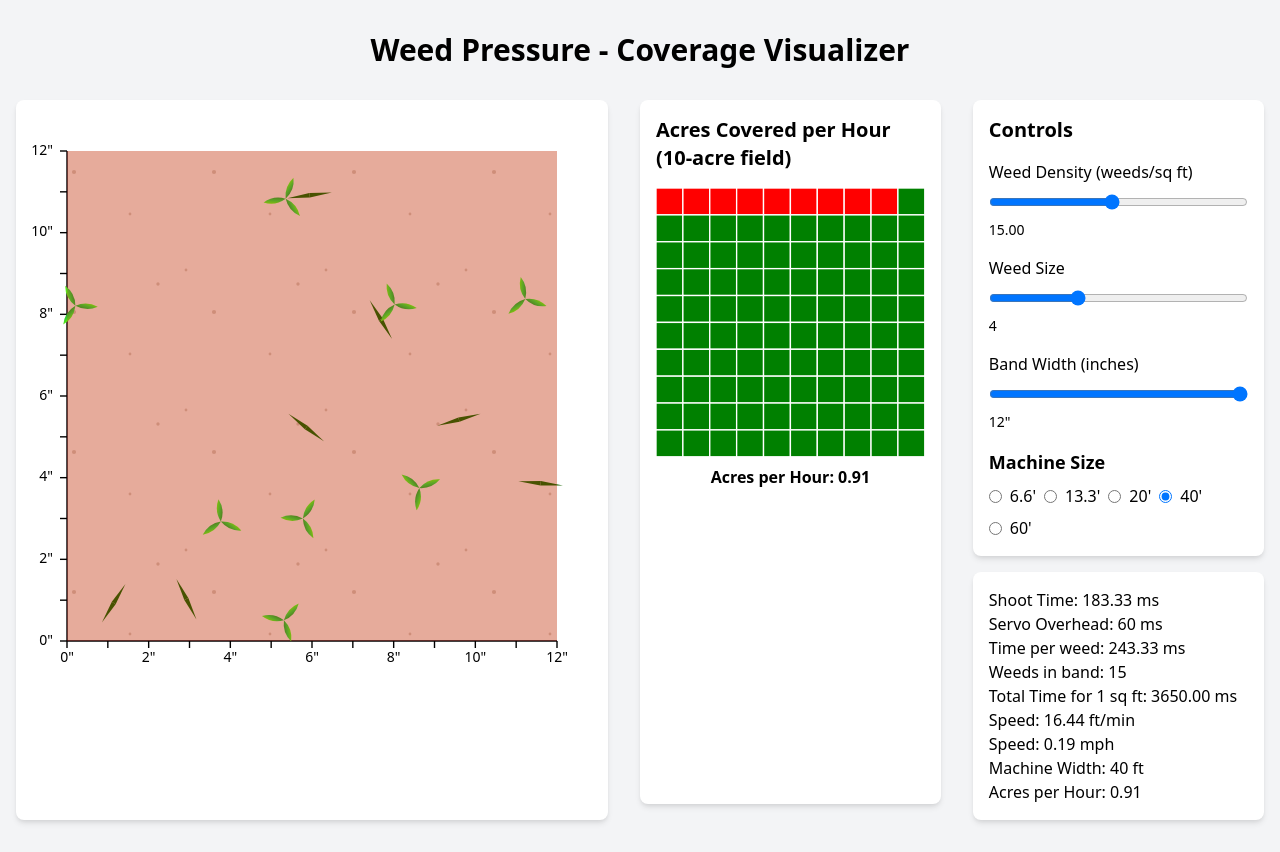
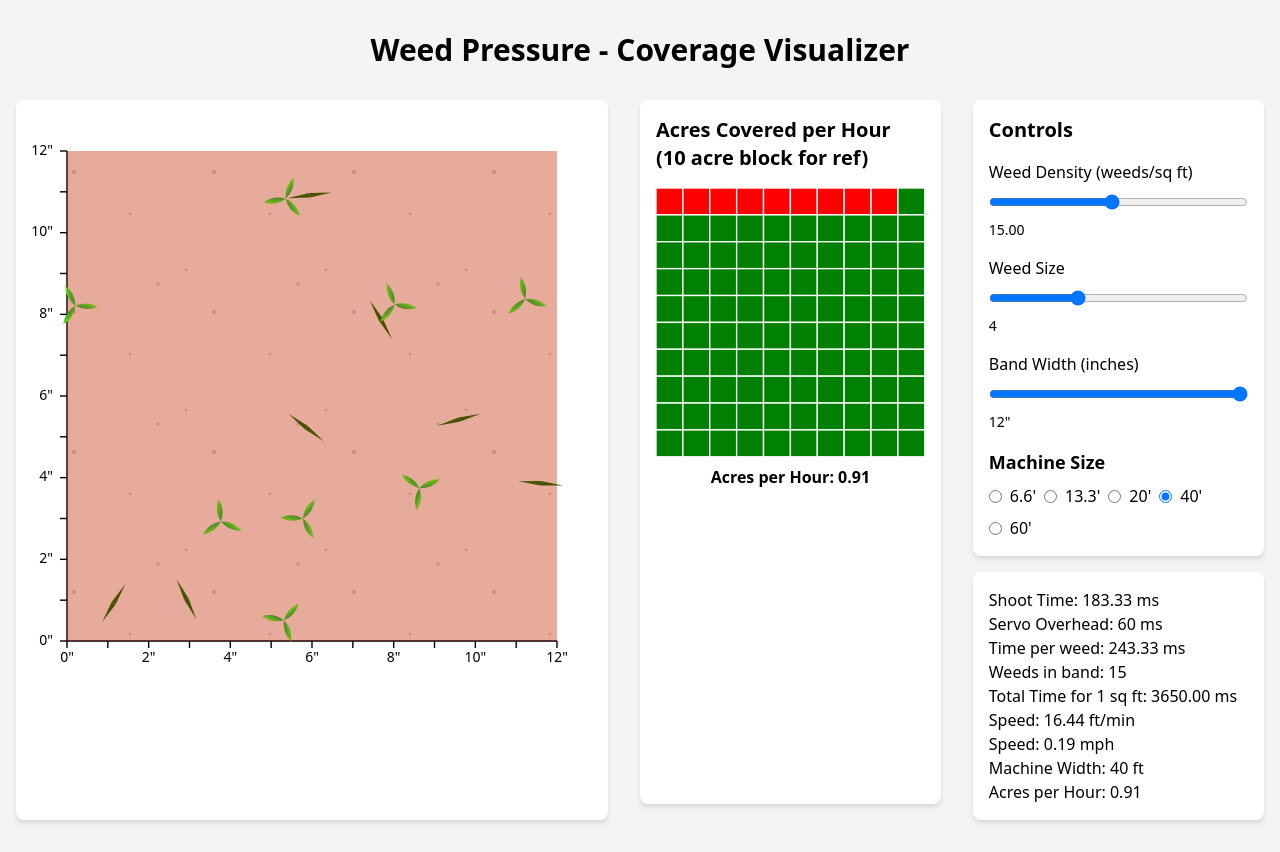
Before and after one commit to Bryson-maka/coverage_visualizer, a plain HTML site: page index.html in a window 1280 px wide. Drawn offline with nearby package versions, Linux system fonts and the light colour scheme.

Commit message:
modified acres dispay header. More of a test of git updated while flying

```diff
--- a/index.html
+++ b/index.html
@@ -25,7 +25,7 @@
                 </svg>
             </div>
             <div class="w-full md:w-1/3 bg-white rounded-lg shadow-md p-4 mb-4">
-                <h2 class="text-xl font-semibold mb-4">Acres Covered per Hour (10-acre field)</h2>
+                <h2 class="text-xl font-semibold mb-4">Acres Covered per Hour        (10 acre block for ref)</h2>
                 <svg id="acres-view" viewBox="0 0 200 200" class="w-full h-auto">
                     <!-- Acres visualization will be added here by JavaScript -->
                 </svg>
```
